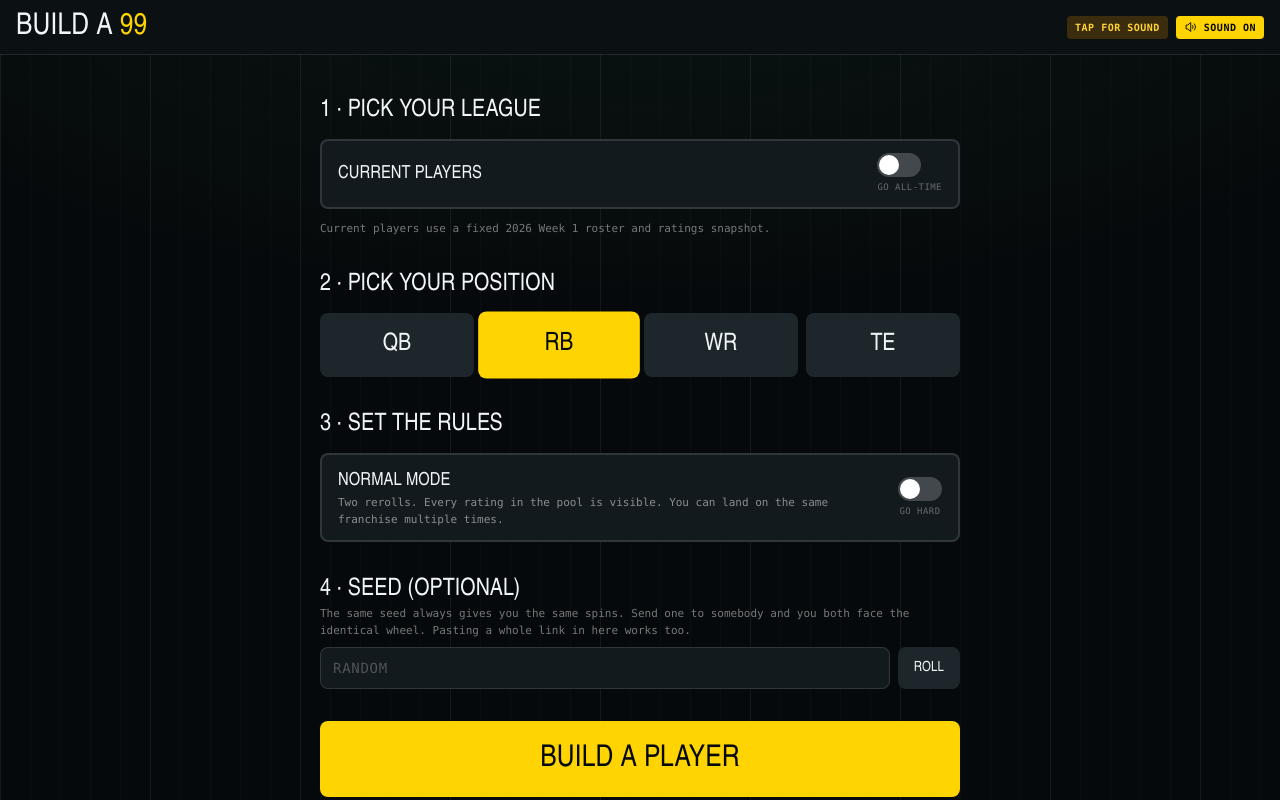
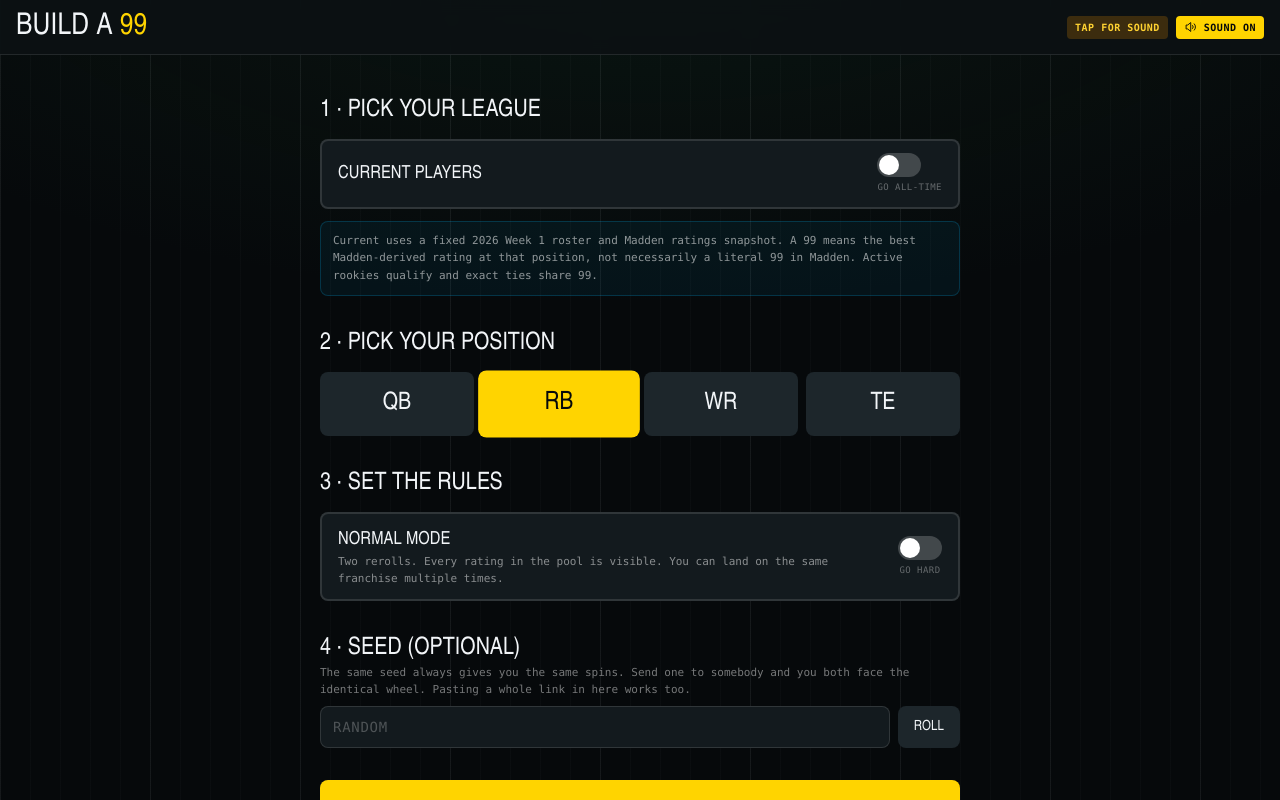
Before and after one commit to avishettycodes/footballsite, a React (Vite) app: page / in a window 1280 px wide. Shown: the top 800 px of the page. Built offline with nearby package versions, Linux system fonts and the light colour scheme; no server answers.

Commit message:
Explain how current 99 ratings work

```diff
--- a/scripts/verify-copy.ts
+++ b/scripts/verify-copy.ts
@@ -264,6 +264,33 @@ for (const file of screens()) {
   }
 }
 
+/**
+ * CURRENT 99 HAS TO EXPLAIN ITSELF ON THE SCREEN WHERE THE LEAGUE IS PICKED.
+ *
+ * Madden can call the fastest tight end a 91 while this game calls him 99 because these
+ * cards are position-relative. Leaving that distinction in the README made the public
+ * number look invented. Rookie eligibility and ties caused the same confusion, so keep
+ * all three rules next to the Current switch and fail the build if they disappear.
+ */
+const currentRules: Problem[] = [];
+const startScreen = readFileSync('src/components/StartScreen.tsx', 'utf8');
+for (const [rule, pattern] of [
+  [
+    'a Current 99 is the best Madden-derived rating at the position',
+    /best Madden-derived rating at that position/i,
+  ],
+  [
+    'a Current 99 need not be a literal Madden 99',
+    /not necessarily a\s+literal 99 in Madden/i,
+  ],
+  ['active rookies qualify', /active rookies qualify/i],
+  ['exact ties share 99', /exact ties share 99/i],
+] as const) {
+  if (!pattern.test(startScreen)) {
+    currentRules.push({ where: 'src/components/StartScreen.tsx', what: `missing rule: ${rule}` });
+  }
+}
+
 function report(title: string, hint: string, items: Problem[]): boolean {
   if (!items.length) return false;
   console.log(`\n${title} (${items.length})`);
@@ -283,6 +310,7 @@ const failed = [
   report('duplicate blurbs', 'every player needs his own line', dupes),
   report('near-duplicate blurbs', 'these two are making the same joke, rewrite one', nearDupes),
   report('the old name on a screen', 'the game is called Build a 99 now', oldName),
+  report('missing Current rating rules', 'explain Current 99s beside the league switch', currentRules),
 ].some(Boolean);
 
 if (failed) process.exit(1);
--- a/src/components/StartScreen.tsx
+++ b/src/components/StartScreen.tsx
@@ -147,9 +147,13 @@ export function StartScreen({
       </button>
 
       {era === 'current' && (
-        <p className="mt-3 font-mono text-[11px] text-white/45">
-          Current players use a fixed 2026 Week 1 roster and ratings snapshot.
-        </p>
+        <div className="mt-3 rounded-lg border border-sky-400/20 bg-sky-400/6 px-3 py-2.5">
+          <p className="font-mono text-[11px] leading-relaxed text-white/55">
+            Current uses a fixed 2026 Week 1 roster and Madden ratings snapshot. A 99
+            means the best Madden-derived rating at that position, not necessarily a
+            literal 99 in Madden. Active rookies qualify and exact ties share 99.
+          </p>
+        </div>
       )}
 
       <h2 className="mt-8 font-display text-2xl tracking-tight uppercase">2 · Pick your position</h2>
```
